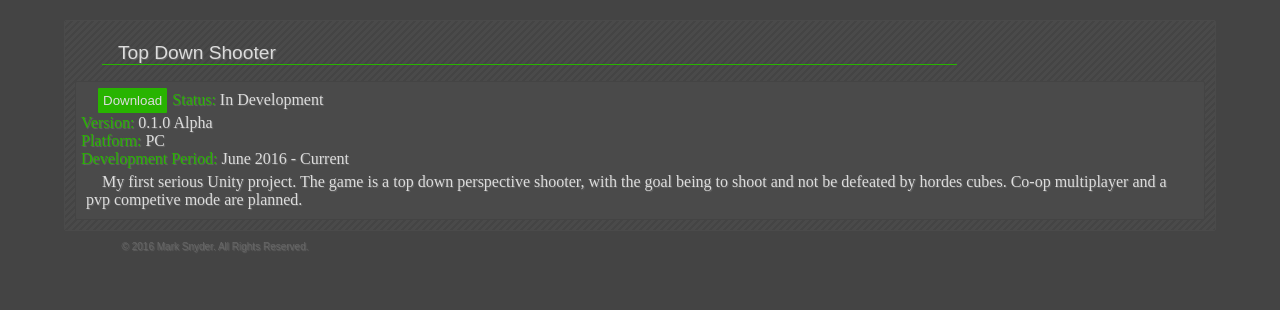
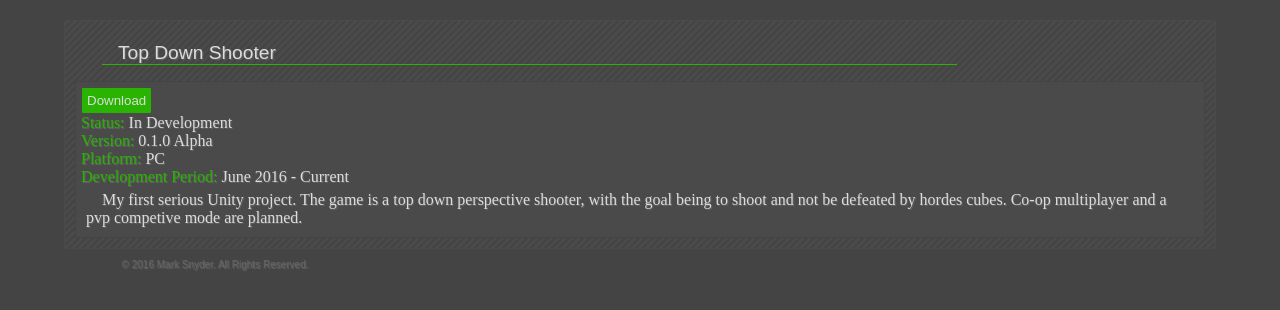
Before and after one commit to markwsnyder/markwsnyder.github.io, a plain HTML site: page games/top-down-shooter/top-down-shooter.html in a window 1280 px wide. Shown: the part 60-370 px from the top of the page. Drawn offline with nearby package versions, Linux system fonts and the light colour scheme.

Commit message:
Fixed button placement

```diff
--- a/games/top-down-shooter/top-down-shooter.html
+++ b/games/top-down-shooter/top-down-shooter.html
@@ -33,7 +33,7 @@
             <form>
                     <div class="header"><h2>Top Down Shooter</h2></div>
                     <div class="content">
-                        <button type="button" onclick="downloadFile()">Download</button>
+                        <button type="button" onclick="downloadFile()" style="display: block;">Download</button>
                         <h4>Status: </h4><span>In Development</span><br />
                         <h4>Version: </h4><span>0.1.0 Alpha</span><br />
                         <h4>Platform: </h4><span>PC</span><br />
```
